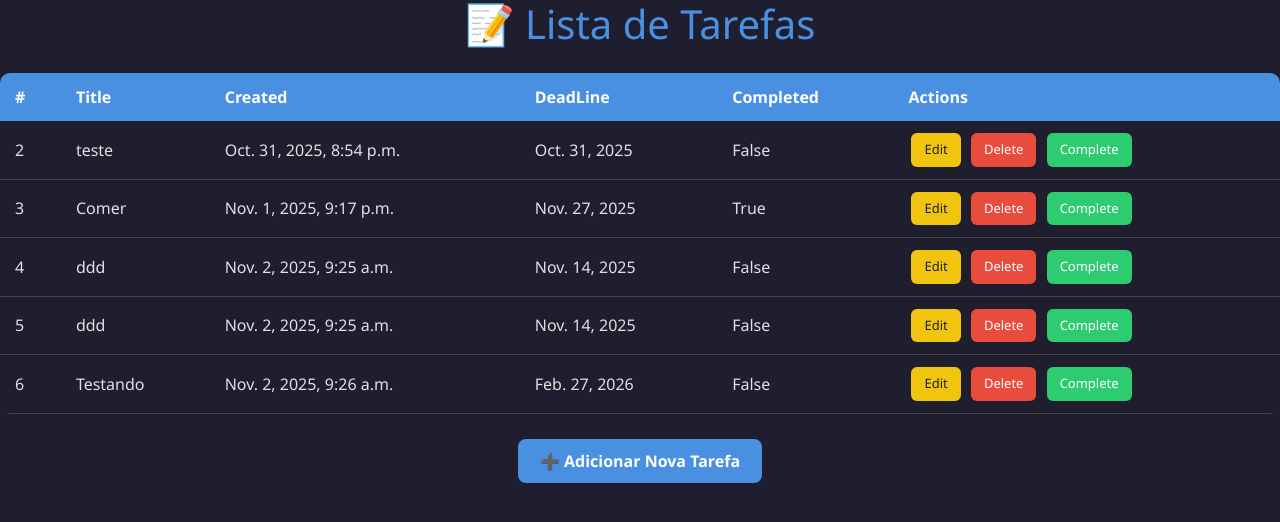
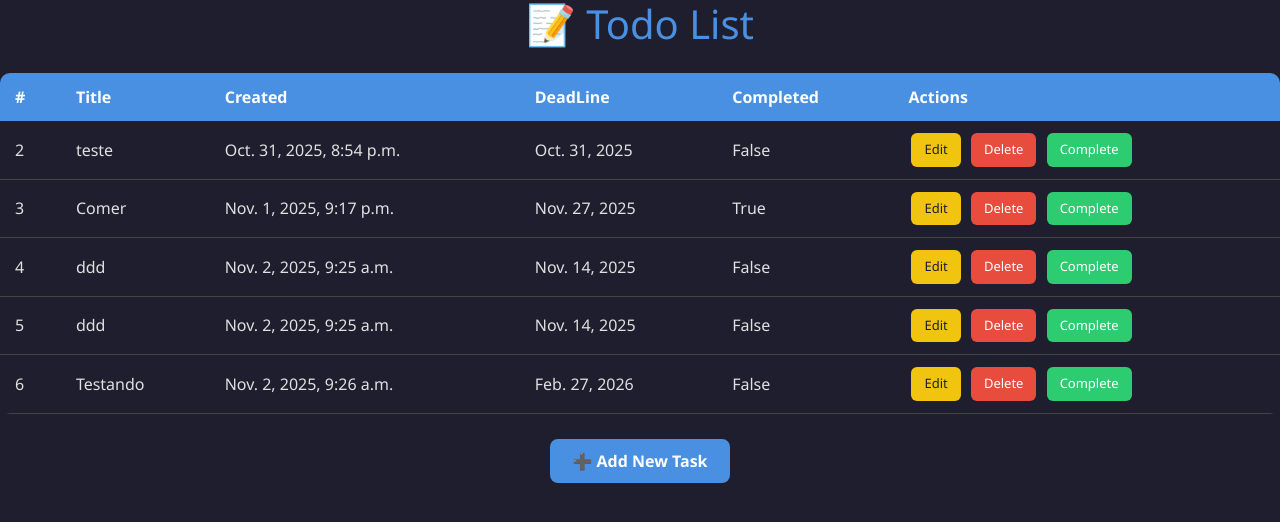
Before and after one commit to WesleyBule/todo-app, a Django app: page / in a window 1280 px wide. Shown: the top 522 px of the page. Run offline with Django 5.2, Linux system fonts and the light colour scheme; data comes from the database, SQL or seed files in the repository; some libraries are stand-ins or nearby versions.

Commit message:
fix: Fixing templates values

```diff
--- a/todos/templates/todos/create.html
+++ b/todos/templates/todos/create.html
@@ -39,11 +39,11 @@ Create
                     </div>
 
                     <div class="d-grid">
-                    <button type="submit" class="btn btn-primary">Salvar Tarefa</button>
+                    <button type="submit" class="btn btn-primary">Save Task</button>
                     </div>
 
                     <div class="text-center mt-3">
-                    <small><a href="{% url 'todoList' %}" class="text-decoration-none">Voltar para lista de tarefas</a></small>
+                    <small><a href="{% url 'todoList' %}" class="text-decoration-none">back</a></small>
                     </div>
                 </form>
                 </div>
--- a/todos/templates/todos/home.html
+++ b/todos/templates/todos/home.html
@@ -5,7 +5,7 @@ Home
 {% endblock 'title' %}
 
 {% block 'body' %}
-    <h1>📝 Lista de Tarefas</h1>
+    <h1>📝 Todo List</h1>
 
     <table>
       <thead>
@@ -36,6 +36,6 @@ Home
       </tbody>
     </table>
 
-    <a href="{% url 'todoCreate' %}" class="add-btn">➕ Adicionar Nova Tarefa</a>
+    <a href="{% url 'todoCreate' %}" class="add-btn">➕ Add New Task</a>
   </div>
 {% endblock 'body' %}
--- a/todos/templates/todos/register.html
+++ b/todos/templates/todos/register.html
@@ -39,7 +39,7 @@ Register
                 </div>
 
                 <div class="text-center mt-3">
-                <small>Já tens conta? <a href="#" class="text-decoration-none">Entrar</a></small>
+                <small>Have account? <a href="#" class="text-decoration-none">Log in</a></small>
                 </div>
             </form>
             </div>
```
